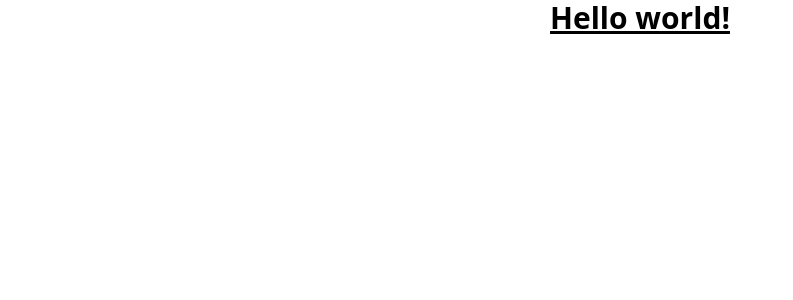
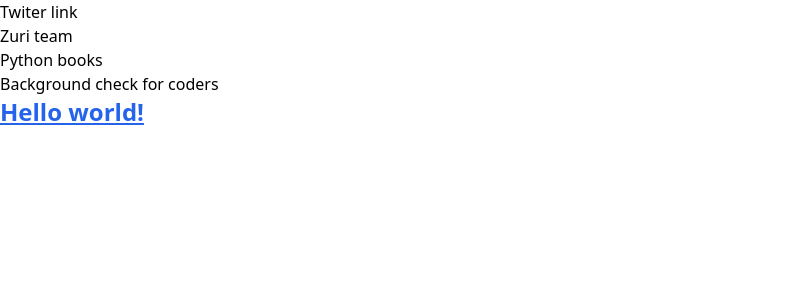
Before and after one commit to doyinapollos/zuri-test-task, a React (Create React App) app: page / in a window 1280 px wide. Shown: the top 300 px of the page, without its empty margins (0-793 px from the left). Built offline with nearby package versions, Linux system fonts and the light colour scheme.

Commit message:
framework-1

```diff
--- a/src/App.js
+++ b/src/App.js
@@ -2,8 +2,24 @@ import "./App.css";
 
 function App() {
   return (
-    <div className="App">
-      <h1 className="text-3xl font-bold underline">Hello world!</h1>
+    <div className="">
+      <div className="">
+        <img src="" alt="" />
+      </div>
+
+      <div className="">Twiter link</div>
+
+      <div className="">Zuri team</div>
+
+      <div className="">Python books</div>
+
+      <div className="">Background check for coders</div>
+
+      <div className=""></div>
+
+      <h1 className="text-2xl font-bold underline text-blue-600">
+        Hello world!
+      </h1>
     </div>
   );
 }
```
